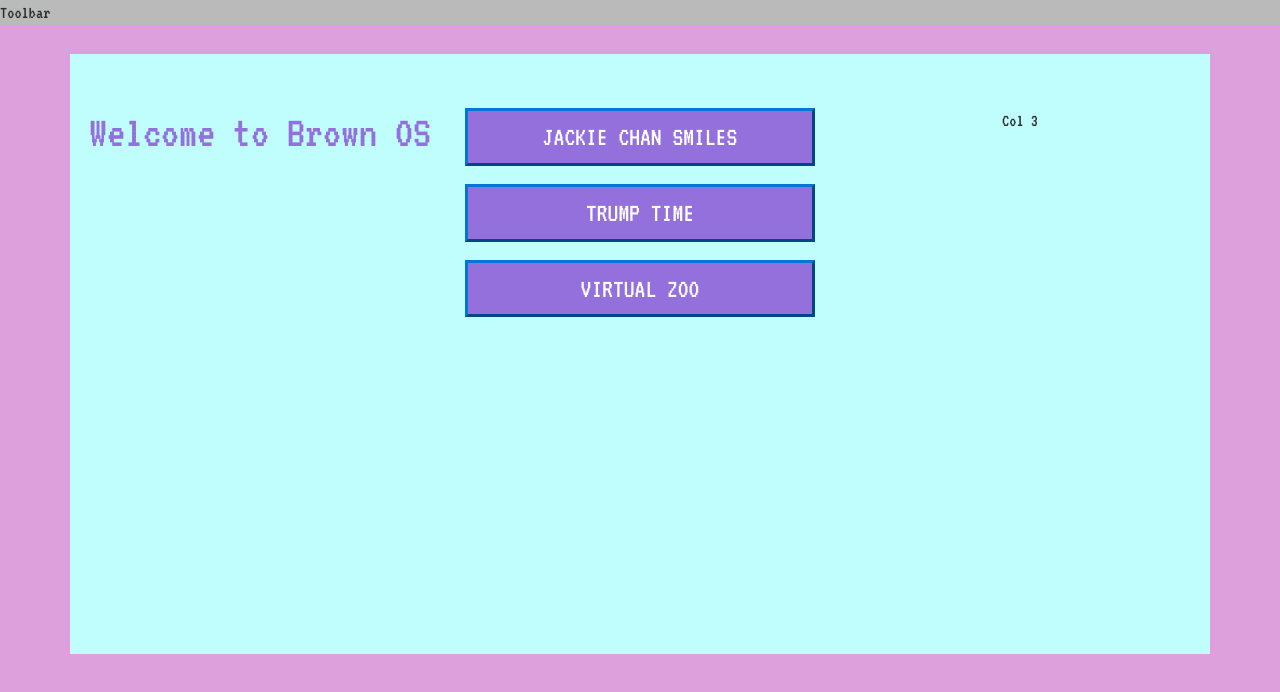
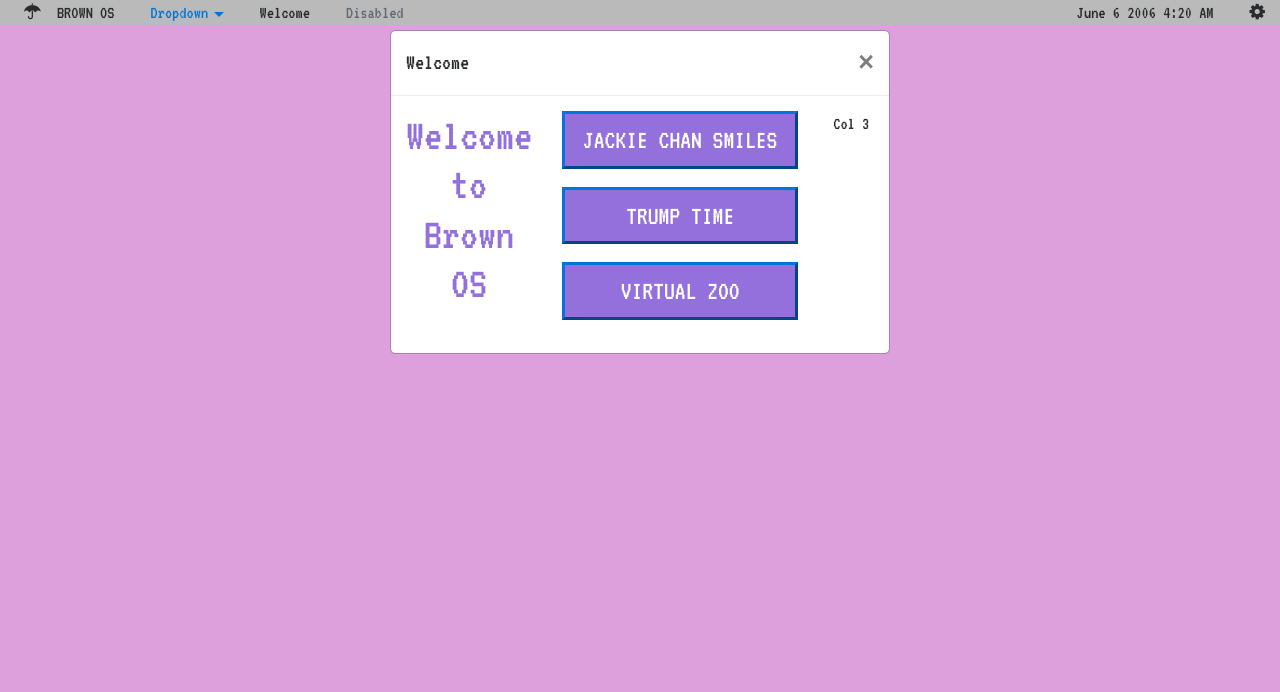
Before and after one commit to coding-jack/brown-os, a plain HTML site: page index.html in a window 1280 px wide. Drawn offline with Linux system fonts and the light colour scheme.

Commit message:
Migrated screens to modal windows, added navs to toolbar

```diff
--- a/index.html
+++ b/index.html
@@ -24,16 +24,58 @@
 <body>
   <div class="main container-fluid bg-brown">
     <section class="row toolbar-main">
-      <div class="col-12">
-        Toolbar
+      <div class="col-8">
+        <ul class="nav nav-pills">
+          <li class="nav-item pr-3">
+            <i class="fa fa-umbrella px-2"></i> BROWN OS
+          </li>
+          <li class="nav-item dropdown">
+            <a class="nav-link dropdown-toggle" data-toggle="dropdown" href="#" role="button" aria-haspopup="true" aria-expanded="false">Dropdown</a>
+            <div class="dropdown-menu">
+              <a class="dropdown-item" href="#">Action</a>
+              <a class="dropdown-item" href="#">Another action</a>
+              <a class="dropdown-item" href="#">Something else here</a>
+              <div class="dropdown-divider"></div>
+              <a class="dropdown-item" href="#">Separated link</a>
+            </div>
+          </li>
+          <li class="nav-item">
+            <a class="nav-link" data-toggle="modal" data-target="#welcome">Welcome</a>
+          </li>
+          <li class="nav-item">
+            <a class="nav-link disabled" href="#">Disabled</a>
+          </li>
+        </ul>
+
+      </div>
+      <div class="col text-right">
+        <ul class="nav nav-pills justify-content-end">
+          <li class="nav-item pr-3">
+            <span class="pr-3">June 6 2006 4:20 AM</span>
+          </li>
+          <li class="nav-item">
+            <i class="fa fa-gear"></i>
+          </li>
+        </ul>
       </div>
     </section>
     <section class="row desktop py-5 text-center">
       <div class="container">
-        <div class="row screens">
-          <div class="col-12 screen welcome visible py-5">
+        <div class="row modals">
+          <div class="col-12">
+            <!--  Modals Go Here -->
+            <div class="modal" id="welcome" tabindex="-1" role="dialog" aria-labelledby="welcomeModal" aria-hidden="true">
+              <div class="modal-dialog" role="document">
+                <div class="modal-content">
+                  <div class="modal-header">
+                    <h5 class="modal-title" id="exampleModalLabel">Welcome</h5>
+                    <button type="button" class="close" data-dismiss="modal" aria-label="Close">
+                      <span aria-hidden="true">&times;</span>
+                    </button>
+                  </div>
+                  <div class="modal-body">
                     <div class="row">
-              <div class="col"><h1>Welcome to Brown OS</h1></div>
+                      <div class="col"><h1>Welcome to<br>Brown OS</h1></div>
                       <div class="col">
                         <button type="button" class="btn btn-primary btn-block mb-3" data-toggle="modal" data-target="#jackiechan">
                           Jackie Chan Smiles
@@ -48,19 +90,10 @@
                       <div class="col">Col 3</div>
                     </div>
                   </div>
-          <div class="col-12 screen channels py-5">
-            <div class="row">
-              <div class="col">Col 1</div>
-              <div class="col">Col 2</div>
-              <div class="col">Col 3</div>
                 </div>
               </div>
             </div>
-        <div class="row modals">
-          <div class="col-12">
-            <!--  Modals Go Here -->
-
-            <div class="modal fade" id="jackiechan" tabindex="-1" role="dialog" aria-labelledby="exampleModalLabel" aria-hidden="true">
+            <div class="modal" id="jackiechan" tabindex="-1" role="dialog" aria-labelledby="exampleModalLabel" aria-hidden="true">
               <div class="modal-dialog" role="document">
                 <div class="modal-content">
                   <div class="modal-header">
--- a/src/css/main.css
+++ b/src/css/main.css
@@ -80,8 +80,9 @@
   background-color: #bababa;
   position: fixed;f
   top: 0;
-  left: 0;
-  right: 0;
+  left: 15px;
+  right: 15px;
+  z-index: 100;
 }
 .desktop {
   height: 100vw;
@@ -107,3 +108,7 @@
   border-width: 3px;
   text-transform: uppercase;
 }
+.nav-item a {
+  padding: 0 1rem;
+}
+.modal-backdrop.show { display: none; }
--- a/src/js/main.js
+++ b/src/js/main.js
@@ -1,6 +1,6 @@
 $(document).ready(function(){
 
-
+  $('#welcome').modal('show');
 
 
 });
```
Lines whose indentation alone changed are shown as unchanged.
